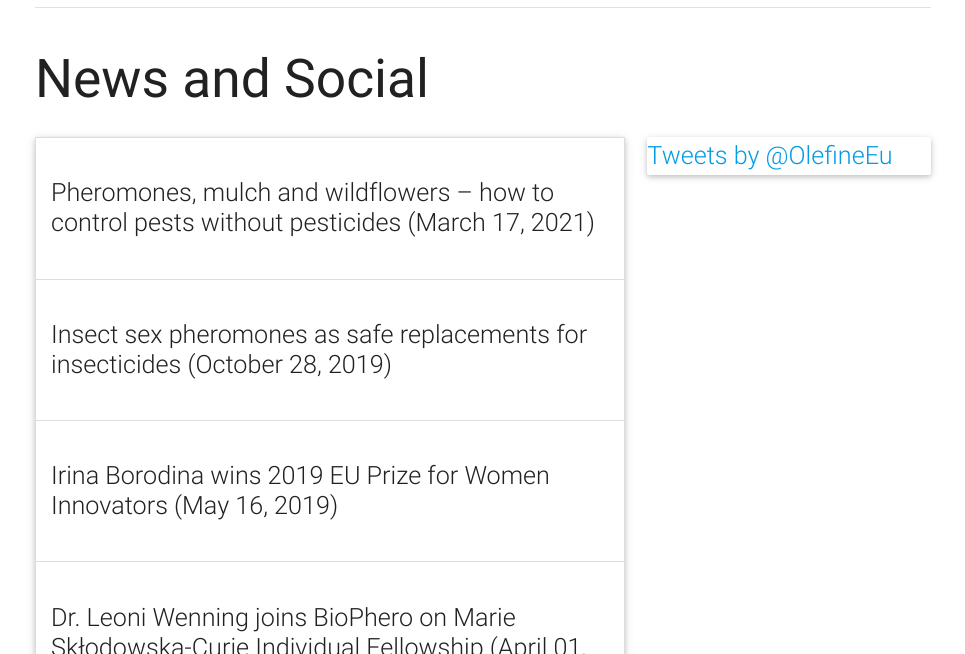
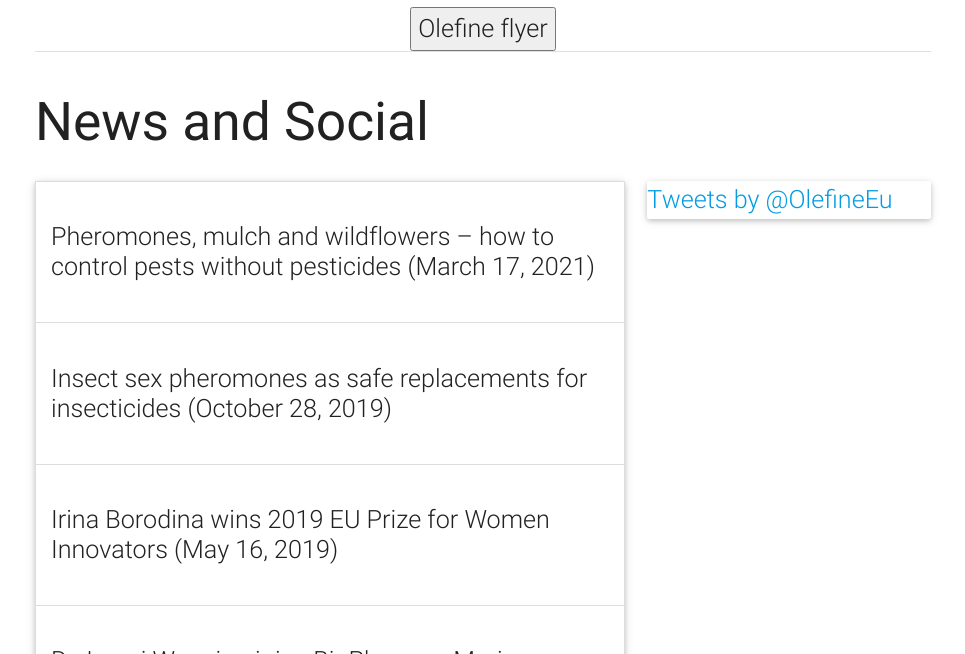
Before and after one commit to biosustain/olefine-website, a Jekyll site: the page built from index.html, in a window 1280 px wide and 900 px high, scrolled down 1413 px, cut to the strip 246-900 px from the top of the window. Shown: the whole strip, without its empty margins (157-1122 px from the left). Built offline with Jekyll 4.4.1, drawn with Linux system fonts in a browser that asks for light colours; nearby versions of some CDN libraries; comment, search, counter and statistics services are not loaded.

Commit message:
Update about.html

```diff
--- a/_includes/about.html
+++ b/_includes/about.html
@@ -13,4 +13,13 @@
   </p>
 <div class="center login">
 <iframe width="750" height="500" src="https://www.youtube.com/embed/HAht5VM8nL8"></iframe>
+  <head>
+<title>Want to learn more? Down Load our flyer</title>
+</head>
+
+<body>
+<button onclick="/desktop/Flyer.pdf='default.asp'">Olefine flyer</button></head>
+</body>
+
+
   </div>
```
